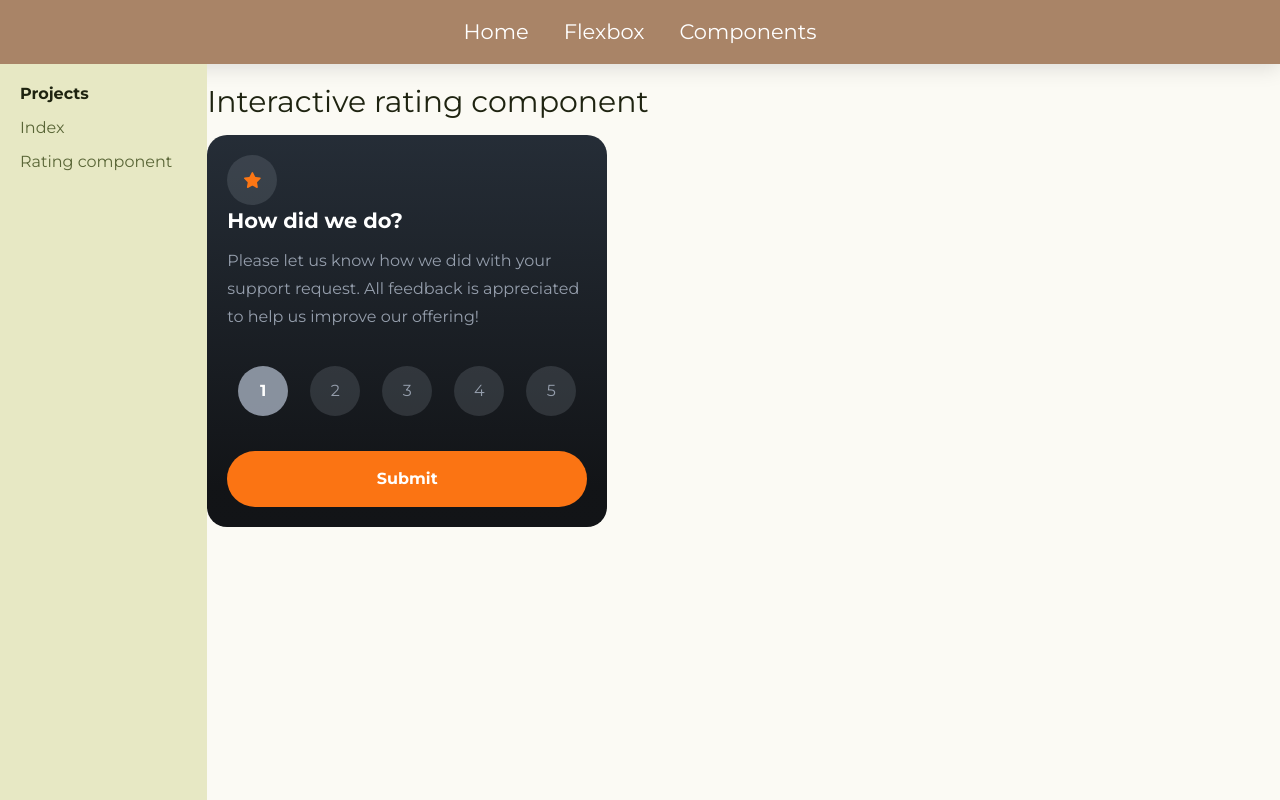
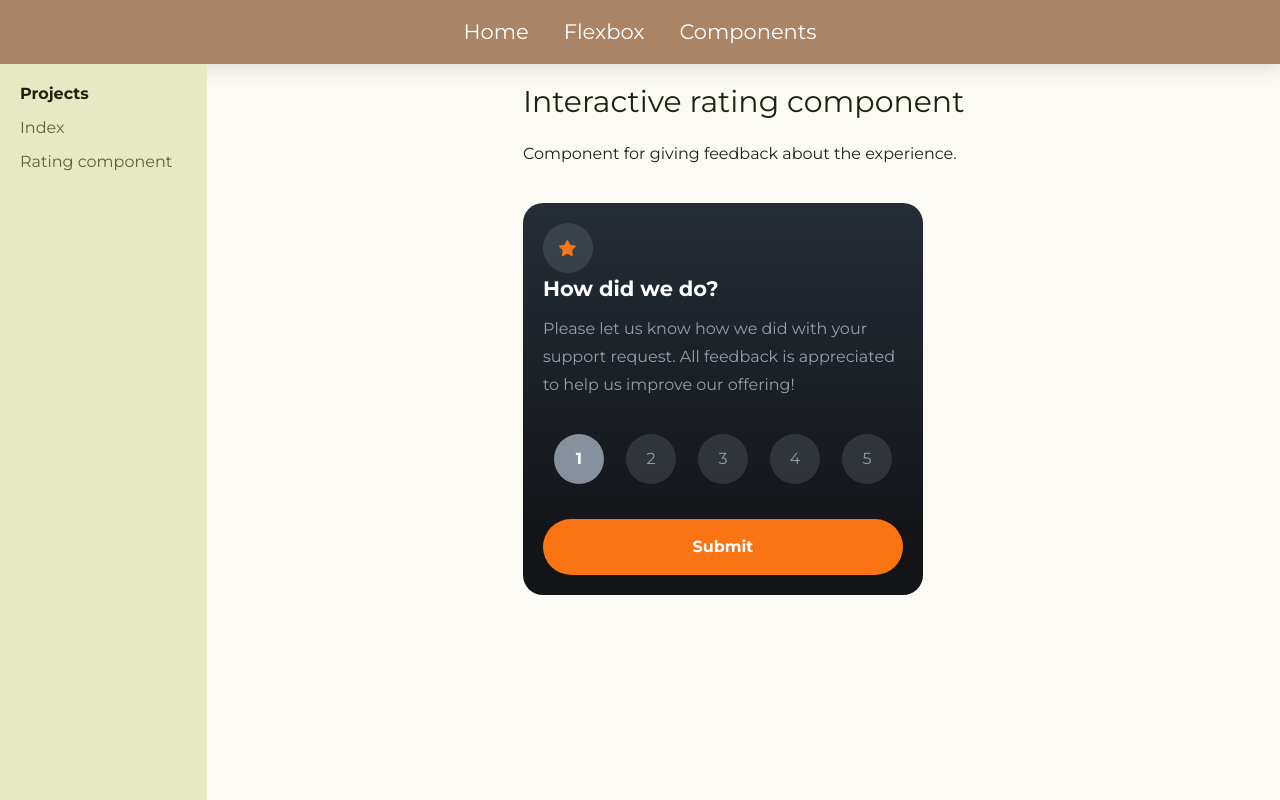
Before and after one commit to Zigelzi/lumi-playground, a SvelteKit app: page /components/rating in a window 1280 px wide. Built offline with nearby package versions, Linux system fonts and the light colour scheme.

Commit message:
Center the components in the page

```diff
--- a/src/lib/components/Rating.svelte
+++ b/src/lib/components/Rating.svelte
@@ -8,7 +8,7 @@
 	}
 </script>
 
-<div>
+<div class="mt-l">
 	{#if !isCompleted}
 		<div class="feedback-form">
 			<span class="bg-circle-gray">
--- a/src/routes/components/+layout.svelte
+++ b/src/routes/components/+layout.svelte
@@ -8,7 +8,7 @@
 			</ul>
 		</nav>
 	</aside>
-	<section class="mv-m components container">
+	<section class="mt-m mb-xxl components container">
 		<slot />
 	</section>
 </div>
@@ -28,7 +28,8 @@
 		}
 
 		.components {
-			flex-grow: 1;
+			display: flex;
+			justify-content: center;
 		}
 	}
 
--- a/src/routes/components/rating/+page.svelte
+++ b/src/routes/components/rating/+page.svelte
@@ -3,6 +3,7 @@
 </script>
 
 <section>
-	<h3 class="heading-m">Interactive rating component</h3>
+	<h3 class="heading-m mb-m">Interactive rating component</h3>
+	<p>Component for giving feedback about the experience.</p>
 	<Rating />
 </section>
```
Also changed, not shown: src/lib/assets/app.css.
